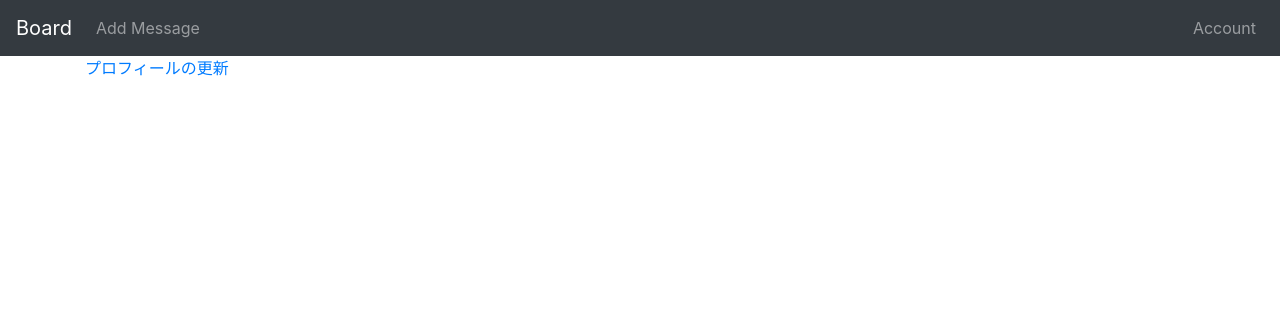
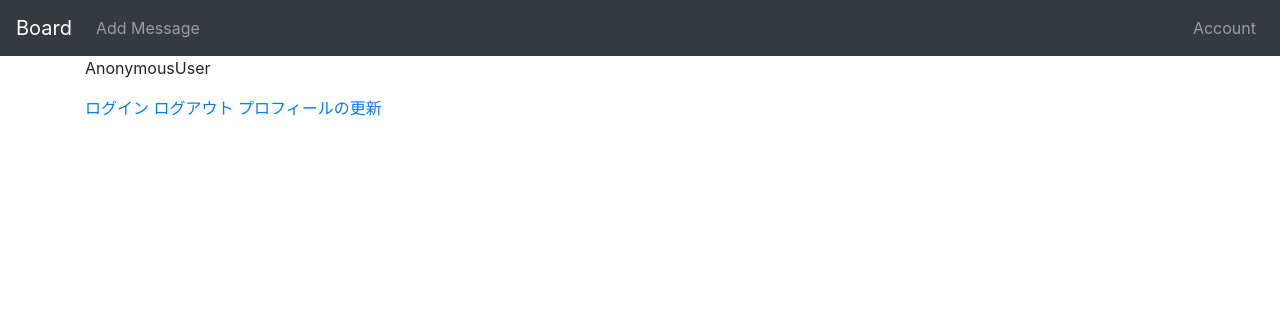
Before and after one commit to yuki-tamaribuchi/board_project, a Django app: template account/templates/account/accountmanage.html in a window 1280 px wide. Shown: the top 316 px of the page. Run offline with Django 3.2, Linux system fonts and the light colour scheme; the template is opened without the code that fills it, so the values that code supplies are empty; some libraries are stand-ins or nearby versions.

Commit message:
ログイン，ログアウトのリンク追加

```diff
--- a/account/templates/account/accountmanage.html
+++ b/account/templates/account/accountmanage.html
@@ -3,6 +3,9 @@
 <div class="container">
     <div class="row">
         <div class="col">
+            <p>{{ request.user}}</p>
+            <a href="{% url 'account:login' %}">ログイン</a>
+            <a href="{% url 'account:logout' %}">ログアウト</a>
             <a href="{% url 'account:update' %}">プロフィールの更新</a>
         </div>
     </div>
```
